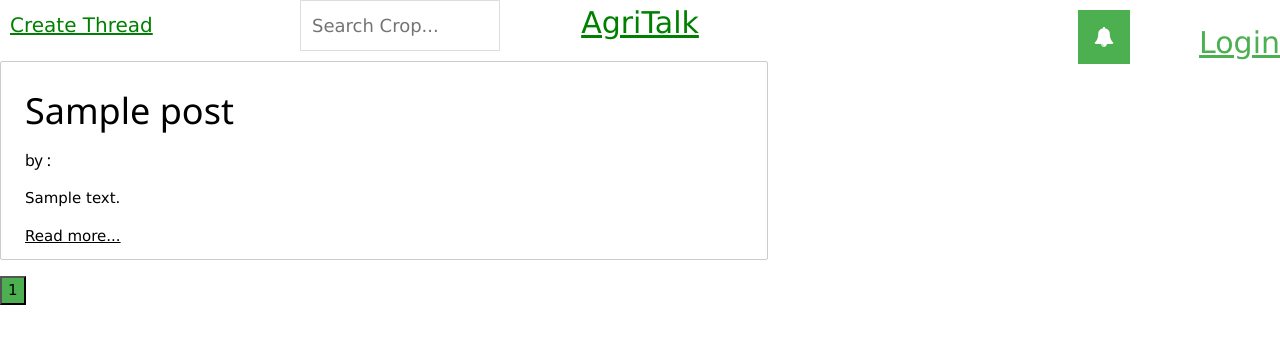
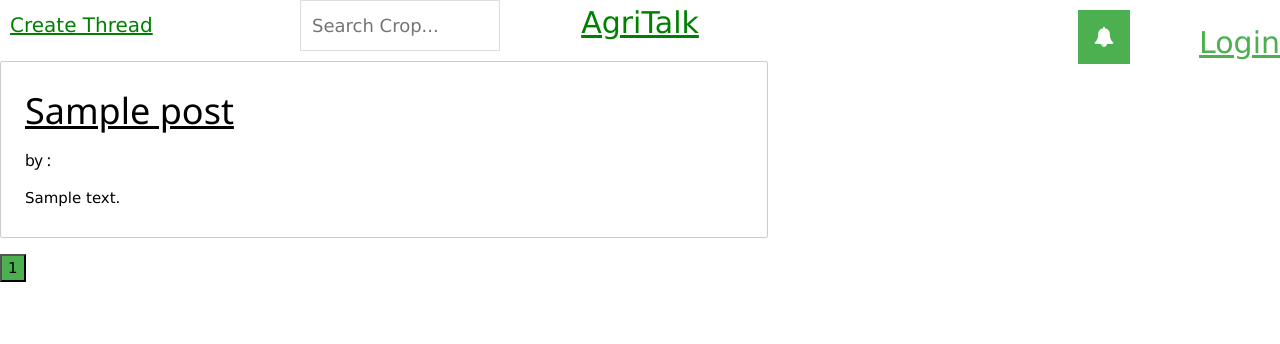
Before and after one commit to Eugenz2119/SEGP, a PHP site: page /homepage.php in a window 1280 px wide. Shown: the top 344 px of the page. Run offline with PHP 8.4, Linux system fonts and the light colour scheme; tables that the repository leaves empty or names only in its code hold one stand-in row (values such as "Sample post"); data that the repository does not hold is empty; some libraries are stand-ins or nearby versions.

Commit message:
change title as link to post

```diff
--- a/homepage.php
+++ b/homepage.php
@@ -57,10 +57,9 @@ while($row = mysqli_fetch_array($result)) {
 	echo '
 		<div class="w3-panel w3-border w3-round-small w3-padding-large" style="width:60%" >
 
-			<h1>' . $title . '</h1>
+			<h1><a href="threadview.php?postID=' . $postID . '">' . $title . '</a></h1>
 			<h6>by : <a href ="userprofile.php?userID=' . $posterID . '">' . $postUsername . '</a></h6>
 			<p>' . $content . '</p>
-			<a href="threadview.php?postID=' . $postID . '">Read more...</a>
 		</div>
 	';
 }
--- a/userprofile.php
+++ b/userprofile.php
@@ -91,10 +91,9 @@
 		echo '
 			<div class="w3-panel w3-border w3-round-small w3-padding-large" style="width:60%" >
 
-				<h1>' . $title . '</h1>
+				<h1><a href="threadview.php?postID=' . $postID . '">' . $title . '</a></h1>
 				<h6>by : <a href ="userprofile.php?userID=' . $posterID . '">' . $postUsername . '</a></h6>
 				<p>' . $content . '</p>
-				<a href="threadview.php?postID=' . $postID . '">Read more...</a>
 			</div>
 		';
 	}
```
